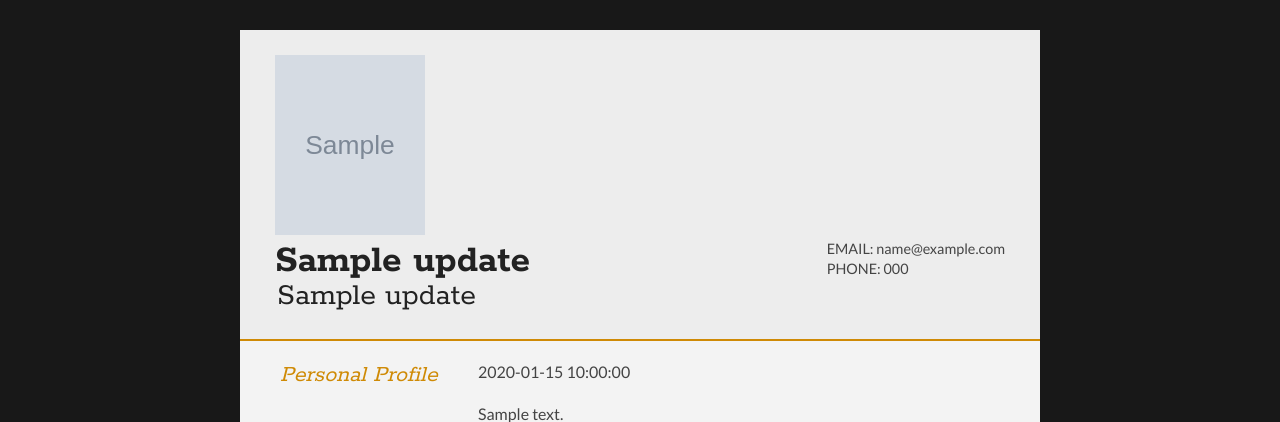
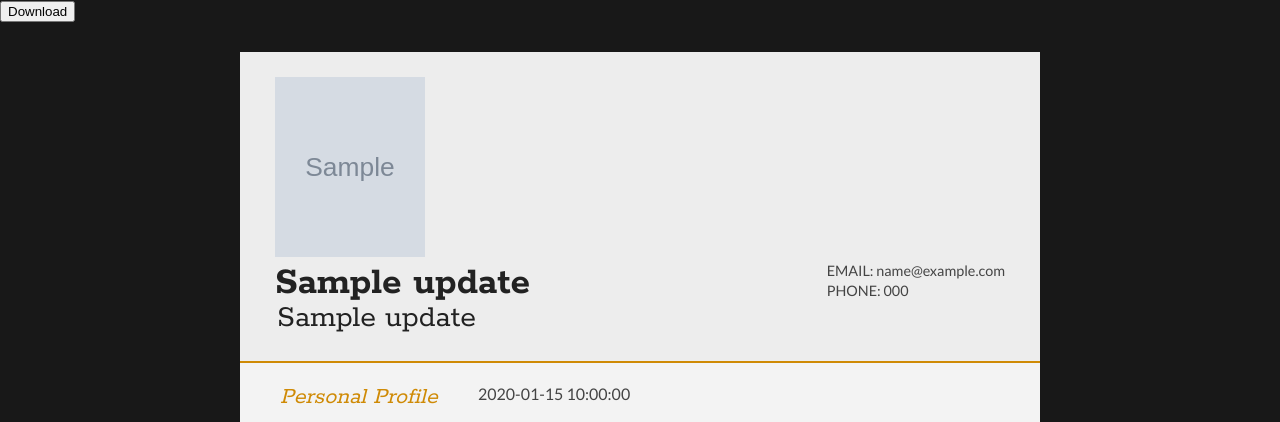
Before and after one commit to thaihaluong/CVfactory, a Flask app: template templates/updated_template1.html in a window 1280 px wide. Shown: the top 422 px of the page. Run offline with Flask 2, Linux system fonts and the light colour scheme; the template is opened without the code that fills it: most values are stand-ins (such as "Sample title", 1, 10 or a date in 2020); grey boxes marked "Sample" are stand-in pictures.

Commit message:
Update updated_template1.html

```diff
--- a/templates/updated_template1.html
+++ b/templates/updated_template1.html
@@ -20,6 +20,7 @@
 <script src="//html5shiv.googlecode.com/svn/trunk/html5.js"></script>
 <![endif]-->
 </head>
+	<button id="print"> Download </button>
 <body id="top">
 <div id="cv" class="instaFade">
 	<div class="mainDetails">
```
